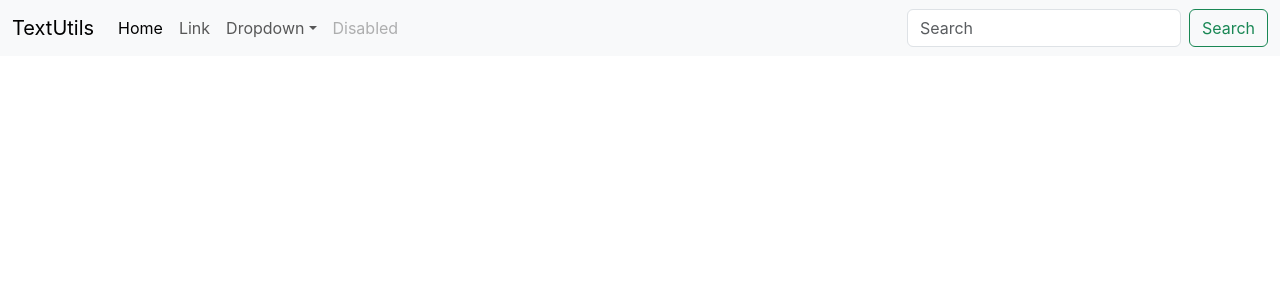
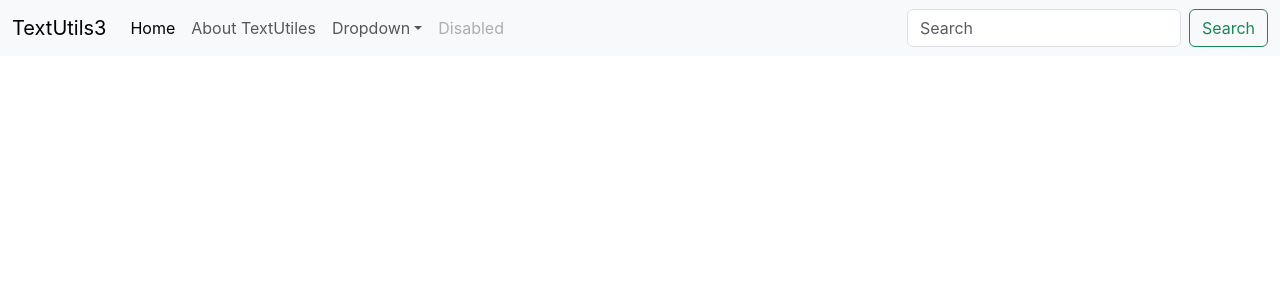
Before and after one commit to Sufiyan33/Learning-React, a React (Create React App) app in the folder myfirst-app/: page / in a window 1280 px wide. Shown: the top 300 px of the page. Built offline with nearby package versions, Linux system fonts and the light colour scheme.

Commit message:
Setting props properties

```diff
--- a/myfirst-app/src/App.js
+++ b/myfirst-app/src/App.js
@@ -3,7 +3,7 @@ import Navbar from "./components/Navbar";
 function App() {
   return (
     <>
-    <Navbar/>
+    <Navbar tittle = "TextUtils3" textAbout = "About TextUtiles"/>
   </>
   );
 }
--- a/myfirst-app/src/components/Navbar.js
+++ b/myfirst-app/src/components/Navbar.js
@@ -1,10 +1,12 @@
 import React from 'react'
+import PropTypes from 'prop-types'
 
-export default function Navbar() {
+
+export default function Navbar(props) {
   return (
 <nav className="navbar navbar-expand-lg bg-body-tertiary">
   <div className="container-fluid">
-    <a className="navbar-brand" href="/">TextUtils</a>
+    <a className="navbar-brand" href="/">{props.tittle}</a>
     <button className="navbar-toggler" type="button" data-bs-toggle="collapse" data-bs-target="/navbarSupportedContent" aria-controls="navbarSupportedContent" aria-expanded="false" aria-label="Toggle navigation">
       <span className="navbar-toggler-icon"></span>
     </button>
@@ -14,7 +16,7 @@ export default function Navbar() {
           <a className="nav-link active" aria-current="page" href="/">Home</a>
         </li>
         <li className="nav-item">
-          <a className="nav-link" href="/">Link</a>
+          <a className="nav-link" href="/">{props.textAbout}</a>
         </li>
         <li className="nav-item dropdown">
           <a className="nav-link dropdown-toggle" href="/" role="button" data-bs-toggle="dropdown" aria-expanded="false">
@@ -40,3 +42,13 @@ export default function Navbar() {
 </nav>
   )
 }
+
+Navbar.propTypes = {
+    tittle: PropTypes.string,
+    textAbout: PropTypes.string
+}
+
+Navbar.defaultProps= {
+    tittle: 'Set title here',
+    textAbout: 'Set About text here'
+}
```
